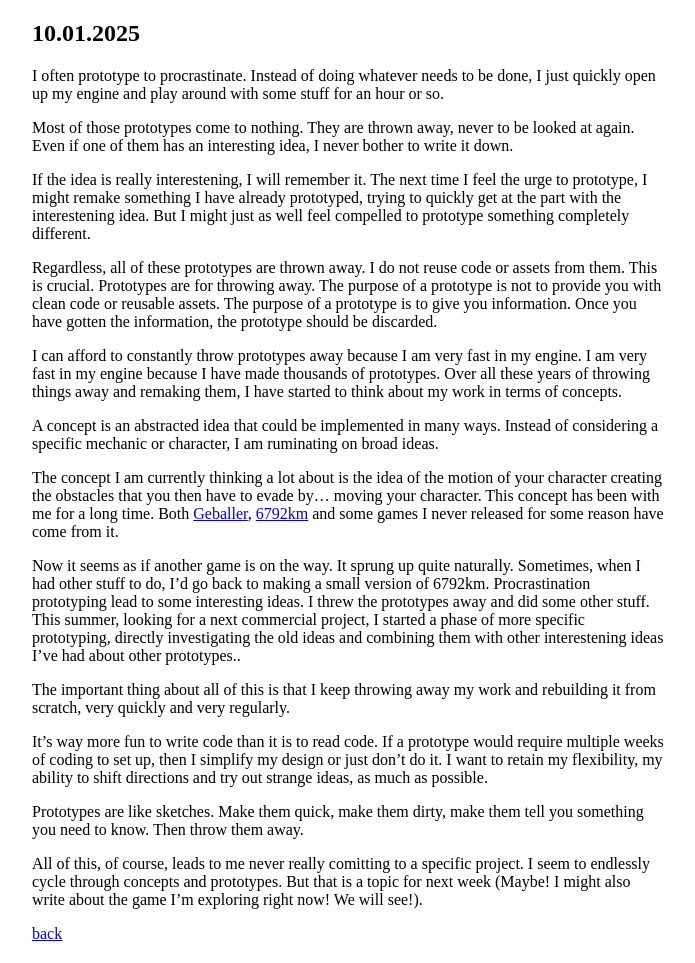
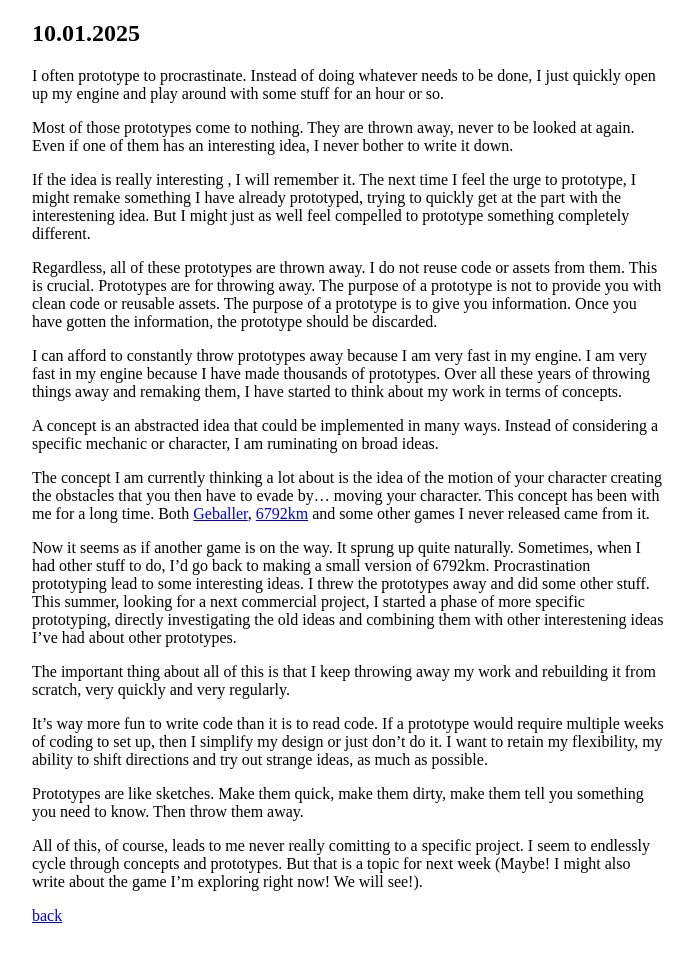
Before and after one commit to stuffedwombat/stuffedwombat.github.io, a Jekyll site: the page built from 25_01_10_how_i_prototype.md, in a window 1280 px wide. Shown: the whole page, without its empty margins (292-987 px from the left). Built offline with Jekyll 4.4.1, drawn with Linux system fonts in a browser that asks for light colours; our own code applies the rules of GitHub Pages for plain Markdown files; comment, search, counter and statistics services are not loaded.

Commit message:
Update 25_01_10_how_i_prototype.md

```diff
--- a/25_01_10_how_i_prototype.md
+++ b/25_01_10_how_i_prototype.md
@@ -4,7 +4,7 @@ I often prototype to procrastinate. Instead of doing whatever needs to be done,
 
 Most of those prototypes come to nothing. They are thrown away, never to be looked at again. Even if one of them has an interesting idea, I never bother to write it down.
 
-If the idea is really interestening, I will remember it. The next time I feel the urge to prototype, I might remake something I have already prototyped, trying to quickly get at the part with the  interestening idea. But I might just as well feel compelled to prototype something completely different.
+If the idea is really interesting , I will remember it. The next time I feel the urge to prototype, I might remake something I have already prototyped, trying to quickly get at the part with the  interestening idea. But I might just as well feel compelled to prototype something completely different.
 
 Regardless, all of these prototypes are thrown away. I do not reuse code or assets from them. This is crucial. Prototypes are for throwing away. The purpose of a prototype is not to provide you with clean code or reusable assets. The purpose of a prototype is to give you information. Once you have gotten the information, the prototype should be discarded.
 
@@ -12,9 +12,9 @@ I can afford to constantly throw prototypes away because I am very fast in my en
 
 A concept is an abstracted idea that could be implemented in many ways. Instead of considering a specific mechanic or character, I am ruminating on broad ideas.
 
-The concept I am currently thinking a lot about is the idea of the motion of your character creating the obstacles that you then have to evade by… moving your character. This concept has been with me for a long time. Both [Geballer](https://store.steampowered.com/app/1910260/Geballer), [6792km](https://stuffedwombat.itch.io/6792km) and some games I never released for some reason have come from it.
+The concept I am currently thinking a lot about is the idea of the motion of your character creating the obstacles that you then have to evade by… moving your character. This concept has been with me for a long time. Both [Geballer](https://store.steampowered.com/app/1910260/Geballer), [6792km](https://stuffedwombat.itch.io/6792km) and some other games I never released came from it.
 
-Now it seems as if another game is on the way. It sprung up quite naturally. Sometimes, when I had other stuff to do, I’d go back to making a small version of 6792km. Procrastination prototyping lead to some interesting ideas. I threw the prototypes away and did some other stuff. This summer, looking for a next commercial project, I started a phase of more specific prototyping, directly investigating the old ideas and combining them with other interestening ideas I've had about other prototypes..
+Now it seems as if another game is on the way. It sprung up quite naturally. Sometimes, when I had other stuff to do, I’d go back to making a small version of 6792km. Procrastination prototyping lead to some interesting ideas. I threw the prototypes away and did some other stuff. This summer, looking for a next commercial project, I started a phase of more specific prototyping, directly investigating the old ideas and combining them with other interestening ideas I've had about other prototypes.
 
 The important thing about all of this is that I keep throwing away my work and rebuilding it from scratch, very quickly and very regularly.
 
```
